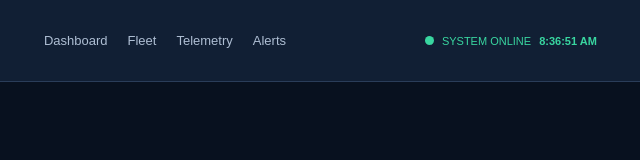
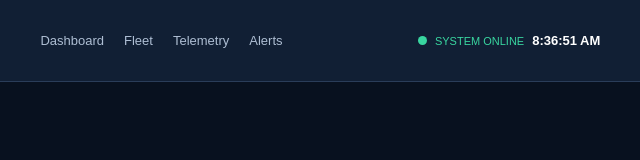
Before and after one commit to ramcharan0711/S14_NETRA, a plain HTML site: page NETRA/index.html in a window 1280 px wide. Shown: the full height of the page, 332-972 px from the left. Drawn offline with Linux system fonts and the light colour scheme.

Commit message:
part1 20_11_2026

```diff
--- a/NETRA/style.css
+++ b/NETRA/style.css
@@ -79,3 +79,7 @@ nav a:hover {
     background: #39d6a0;
     border-radius: 50%;
 }
+#clock {
+    font-size: 13px;
+    color: white;
+}
```
